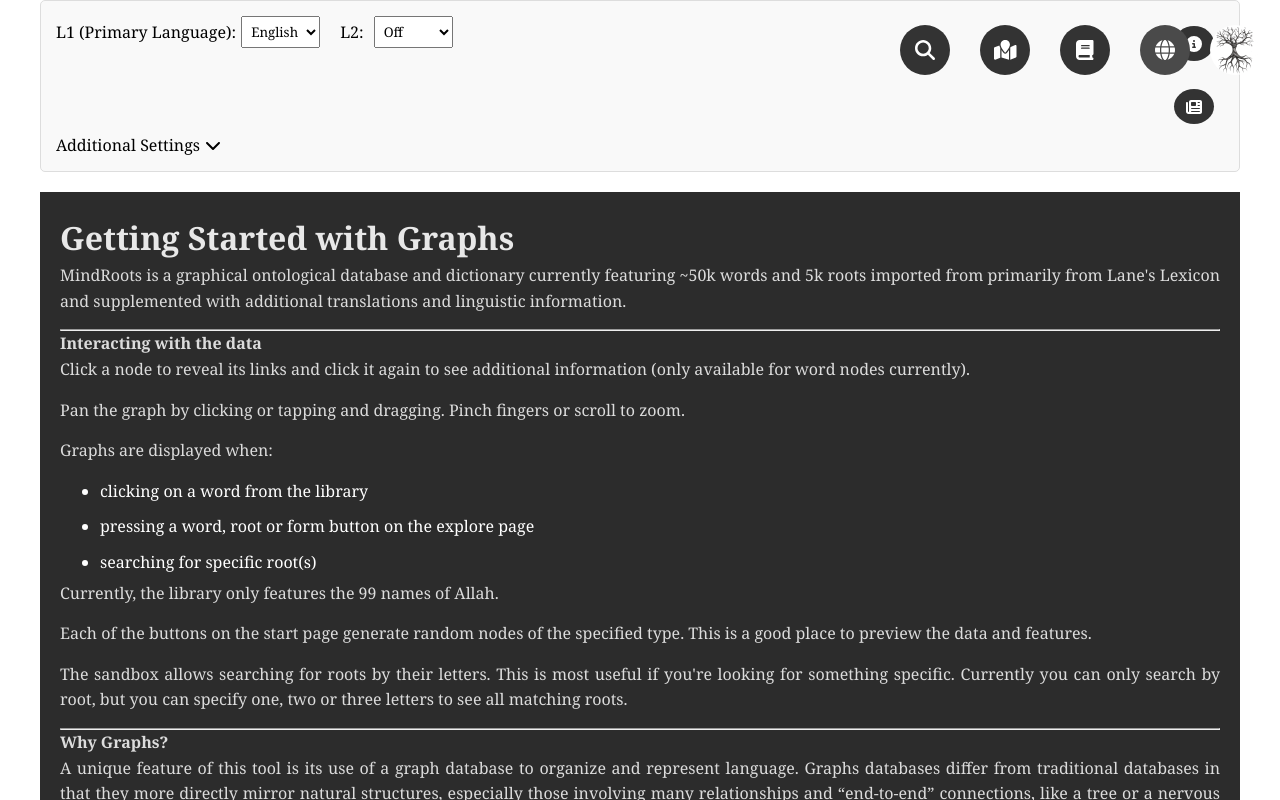
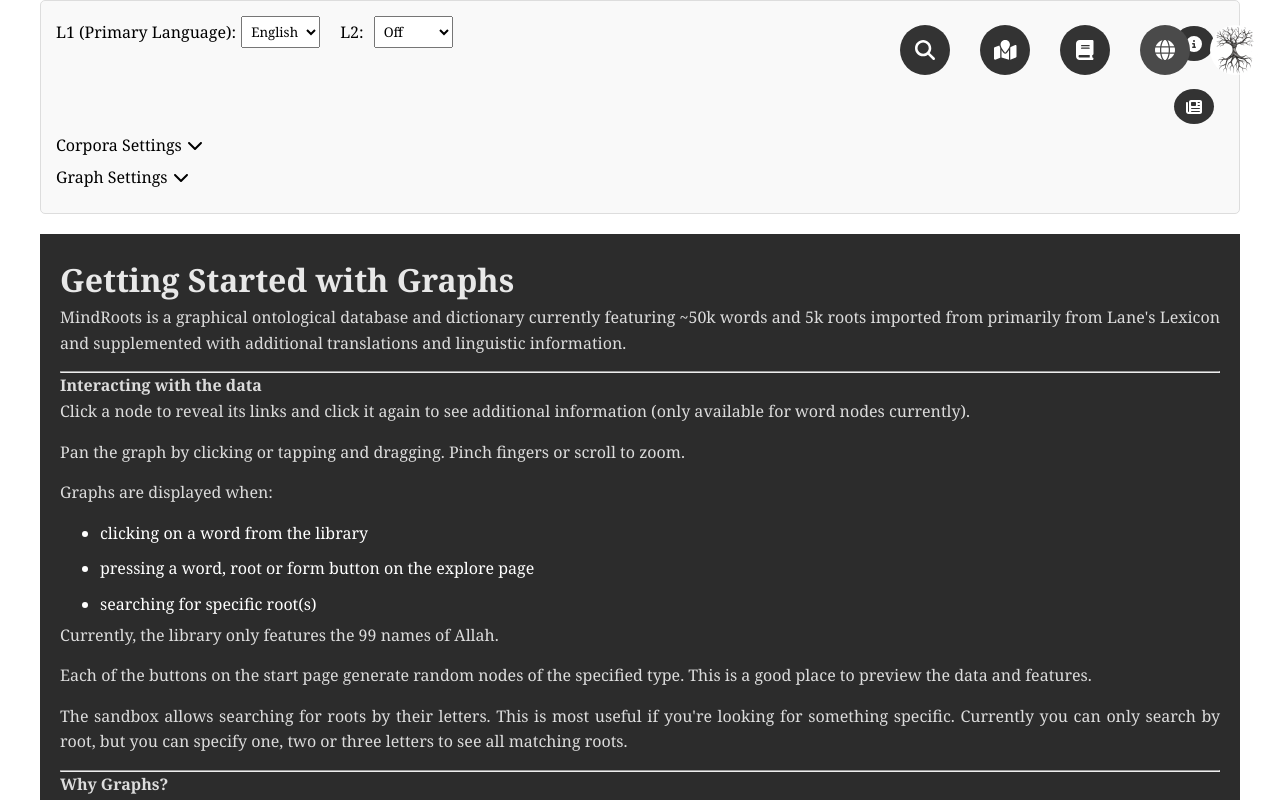
Before and after one commit to codectified/mindroots, a React (Create React App) app: page /getting-started in a window 1280 px wide. Both pictures are taken after a click on the button 1165 px from the left and 50 px from the top of the page. Shown: the top 800 px of the page. Built offline with nearby package versions, Linux system fonts and the light colour scheme; no server answers.

Commit message:
minimenu consolidation

```diff
--- a/src/components/navigation/MiniMenu.js
+++ b/src/components/navigation/MiniMenu.js
@@ -18,7 +18,8 @@ const MiniMenu = () => {
   const navigate = useNavigate();
   const [selectedOption, setSelectedOption] = useState(null);
   const [markdownContent, setMarkdownContent] = useState('');
-  const [showAdditionalSettings, setShowAdditionalSettings] = useState(false);
+  const [showCorporaSettings, setShowCorporaSettings] = useState(false);
+  const [showGraphSettings, setShowGraphSettings] = useState(false);
   const [isMenuExpanded, setIsMenuExpanded] = useState(true);
   const holdTimeout = useRef(null);
 
@@ -68,21 +69,37 @@ const MiniMenu = () => {
             </div>
           </div>
 
-          <div className="additional-settings-toggle" onClick={() => setShowAdditionalSettings((prev) => !prev)}>
-            Additional Settings
-            <FontAwesomeIcon icon={showAdditionalSettings ? faChevronUp : faChevronDown} style={{ marginLeft: '5px' }} />
+          {/* Corpora Settings */}
+          <div
+            className="collapsible-section"
+            onClick={() => setShowCorporaSettings((prev) => !prev)}
+            style={{ cursor: 'pointer', marginBottom: '10px' }}
+          >
+            Corpora Settings
+            <FontAwesomeIcon icon={showCorporaSettings ? faChevronUp : faChevronDown} style={{ marginLeft: '5px' }} />
           </div>
-          {showAdditionalSettings && (
+          {showCorporaSettings && (
             <>
-              <br />
               <TextLayoutToggle />
               <HighlightController />
+            </>
+          )}
+
+          {/* Graph Settings */}
+          <div
+            className="collapsible-section"
+            onClick={() => setShowGraphSettings((prev) => !prev)}
+            style={{ cursor: 'pointer', marginBottom: '10px' }}
+          >
+            Graph Settings
+            <FontAwesomeIcon icon={showGraphSettings ? faChevronUp : faChevronDown} style={{ marginLeft: '5px' }} />
+          </div>
+          {showGraphSettings && (
+            <>
               <ContextShiftSelector />
-              <br></br>
               <NodeLimitSlider />
               <FilterController />
               <WordShadeSelector />
-
             </>
           )}
         </div>
@@ -123,7 +140,7 @@ const MiniMenu = () => {
       <div className="menu-container">
         {isMenuExpanded && (
           <>
-                      <button className="menu-button" onClick={() => handleNavigation('/sandbox')}>
+            <button className="menu-button" onClick={() => handleNavigation('/sandbox')}>
               <FontAwesomeIcon icon={faSearch} />
             </button>
             <button className="menu-button" onClick={() => handleNavigation('/start')}>
```
